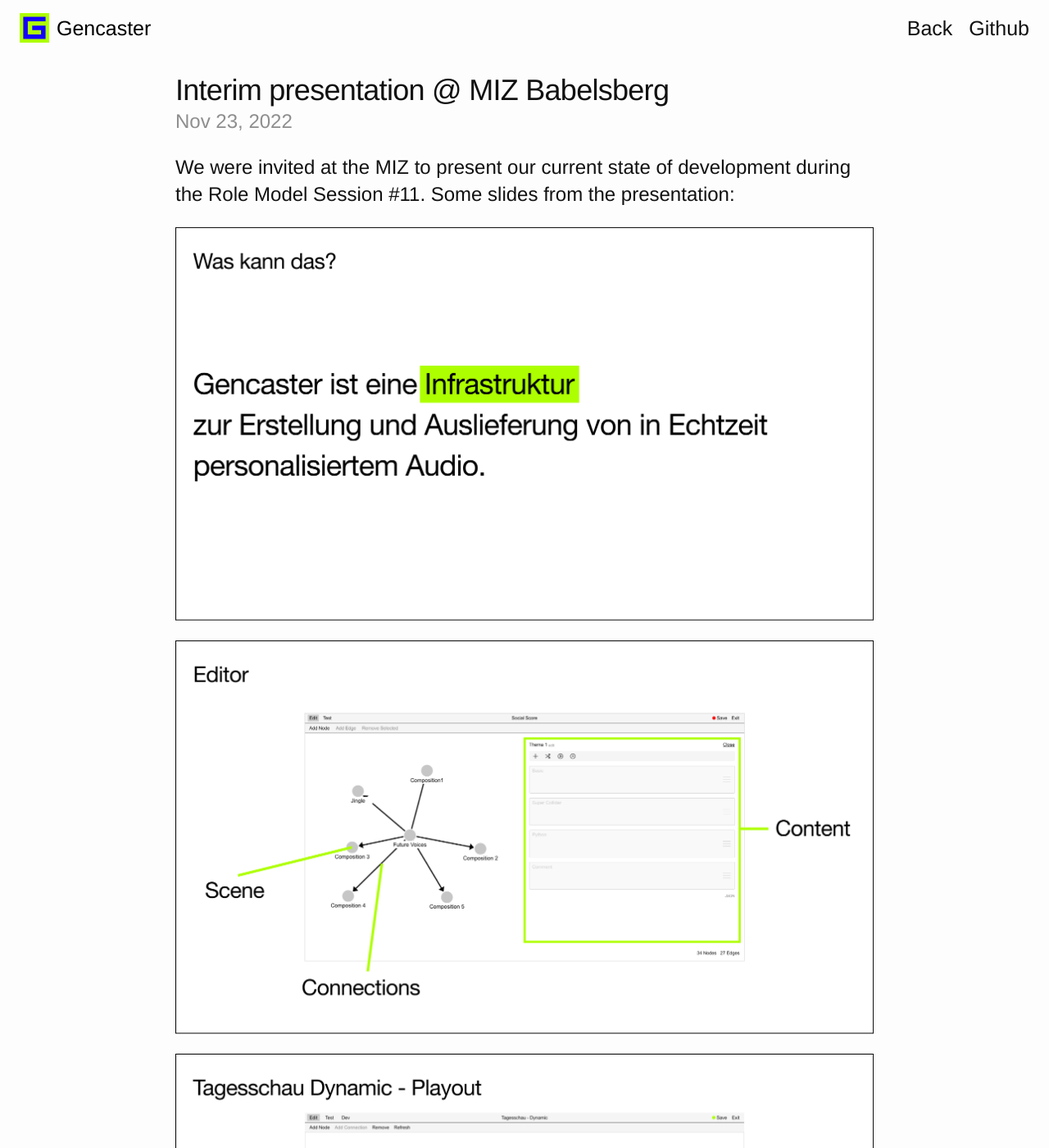
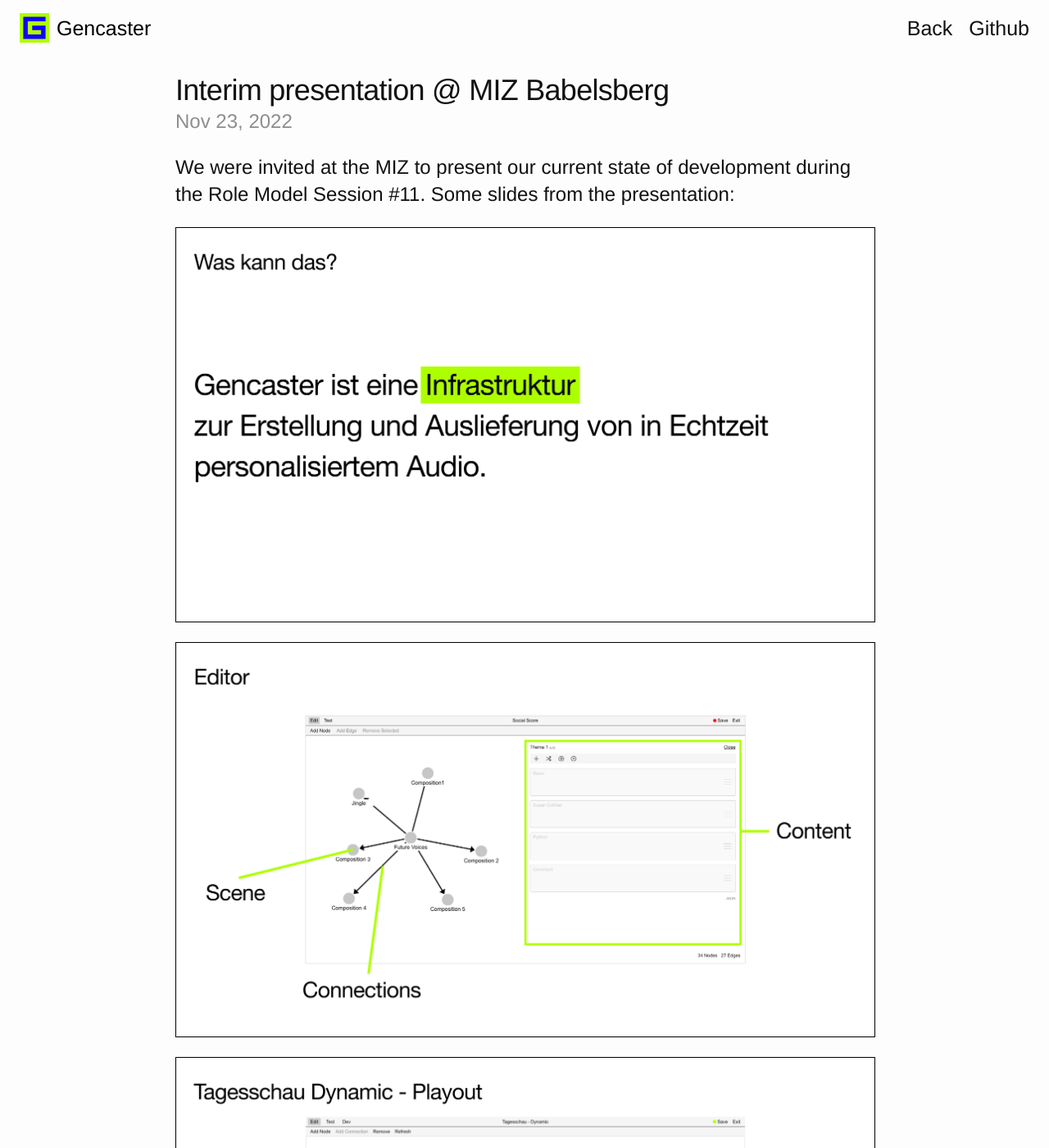
Before and after one commit to gencaster-mlb/gencaster-mlb.github.io, a Jekyll site: the page built from website/_posts/2022-11-23-miz-interim.markdown, in a window 1280 px wide and 1400 px high. Shown: the whole window at 82% size. Built offline with Jekyll 4.4.1, drawn with Linux system fonts in a browser that asks for light colours.

```diff
--- a/website/_posts/2022-06-25-zkm-next_generation.markdown
+++ b/website/_posts/2022-06-25-zkm-next_generation.markdown
@@ -9,3 +9,9 @@
 ---
 
 In the summer of 2022, Dennis was invited to present Gencaster at the Meeting of the university studios for electronic music: [Next_generation 9.0](https://zkm.de/de/veranstaltung/2022/06/nextgeneration-90-0).
+
+![slide](/assets/posts/2022-06-25-zkm-next_generation/1.png){:class="border"}
+![slide](/assets/posts/2022-06-25-zkm-next_generation/2.png){:class="border"}
+![slide](/assets/posts/2022-06-25-zkm-next_generation/3.png){:class="border"}
+![slide](/assets/posts/2022-06-25-zkm-next_generation/4.png){:class="border"}
+![slide](/assets/posts/2022-06-25-zkm-next_generation/5.png){:class="border"}
--- a/website/_posts/2022-11-23-miz-interim.markdown
+++ b/website/_posts/2022-11-23-miz-interim.markdown
@@ -10,9 +10,9 @@
 
 We were invited at the MIZ to present our current state of development during the Role Model Session #11. Some slides from the presentation:
 
-![slide](/assets/posts/2022-11-23-miz-interim/1.png)
-![slide](/assets/posts/2022-11-23-miz-interim/2.png)
-![slide](/assets/posts/2022-11-23-miz-interim/3.png)
-![slide](/assets/posts/2022-11-23-miz-interim/4.png)
+![slide](/assets/posts/2022-11-23-miz-interim/1.png){:class="border"}
+![slide](/assets/posts/2022-11-23-miz-interim/2.png){:class="border"}
+![slide](/assets/posts/2022-11-23-miz-interim/3.png){:class="border"}
+![slide](/assets/posts/2022-11-23-miz-interim/4.png){:class="border"}
 ## Full Presentation
 <iframe style="aspect-ratio: 16 / 9;" width="100%" height="100%" src="https://www.youtube-nocookie.com/embed/CZqxDaAjsjk?start=614" title="YouTube video player" frameborder="0" allow="accelerometer; autoplay; clipboard-write; encrypted-media; gyroscope; picture-in-picture; web-share" allowfullscreen></iframe>
--- a/website/_sass/minima/custom-styles.scss
+++ b/website/_sass/minima/custom-styles.scss
@@ -123,5 +123,8 @@
     img, iframe {
         margin-bottom: $spacing-unit * 1;
 
+        &.border {
+            border: 1px solid black;
+        }
     }
 }
```
Also changed, not shown: website/assets/posts/2022-06-25-zkm-next_generation/1.png (added), website/assets/posts/2022-06-25-zkm-next_generation/2.png (added), website/assets/posts/2022-06-25-zkm-next_generation/3.png (added), website/assets/posts/2022-06-25-zkm-next_generation/4.png (added), website/assets/posts/2022-06-25-zkm-next_generation/5.png (added), website/assets/posts/2022-11-23-miz-interim/1.png, website/assets/posts/2022-11-23-miz-interim/2.png, website/assets/posts/2022-11-23-miz-interim/3.png, website/assets/posts/2022-11-23-miz-interim/4.png.
